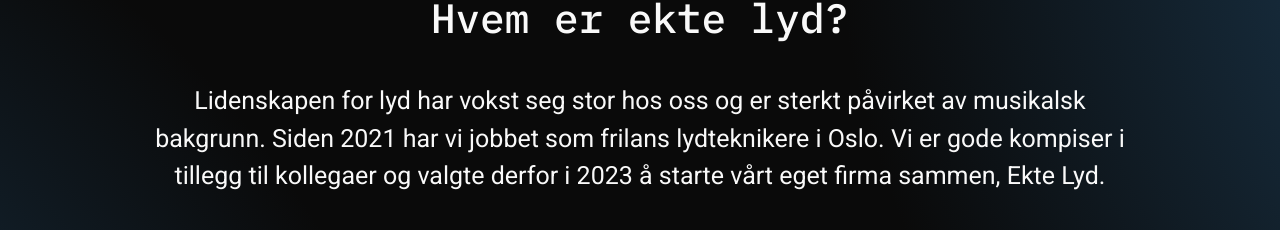
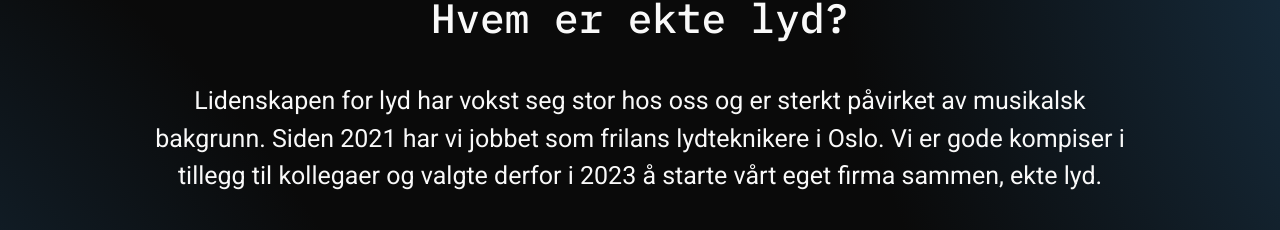
Before and after one commit to johnravn/ekte-lyd, a React (Vite) app: page /OmOss in a window 1280 px wide. Shown: the part 139-369 px from the top of the page. Built offline with nearby package versions, Linux system fonts and the light colour scheme.

Commit message:
Small content change

```diff
--- a/src/pages/AboutUsPage.tsx
+++ b/src/pages/AboutUsPage.tsx
@@ -20,7 +20,7 @@ export default function AboutUsPage() {
         <VStack spacing={"30px"}>
           <Paragraph
             title="Hvem er ekte lyd?"
-            text="Lidenskapen for lyd har vokst seg stor hos oss og er sterkt påvirket av musikalsk bakgrunn. Siden 2021 har vi jobbet som frilans lydteknikere i Oslo. Vi er gode kompiser i tillegg til kollegaer og  valgte derfor i 2023 å starte vårt eget firma sammen, Ekte Lyd."
+            text="Lidenskapen for lyd har vokst seg stor hos oss og er sterkt påvirket av musikalsk bakgrunn. Siden 2021 har vi jobbet som frilans lydteknikere i Oslo. Vi er gode kompiser i tillegg til kollegaer og  valgte derfor i 2023 å starte vårt eget firma sammen, ekte lyd."
           />
           <Paragraph text="Vi jobber for å levere produksjoner av høy kvalitet, samtidig som vi ønsker å være fleksible overfor kundens behov. Ikke minst ønsker vi å ha integritet, altså at vi er oppriktige folk, har ryddig kommunikasjon og at kundens suksess alltid er det viktigste." />
           <Paragraph text="Om du bare trenger å supplere med litt utstyr, eller om du ønsker prosjektering av teknisk produksjon til eventet ditt, er du hjertelig velkommen til å ta kontakt! En hyggelig prat og litt råd er alltid gratis! Gleder oss til å høre fra deg!" />
```
